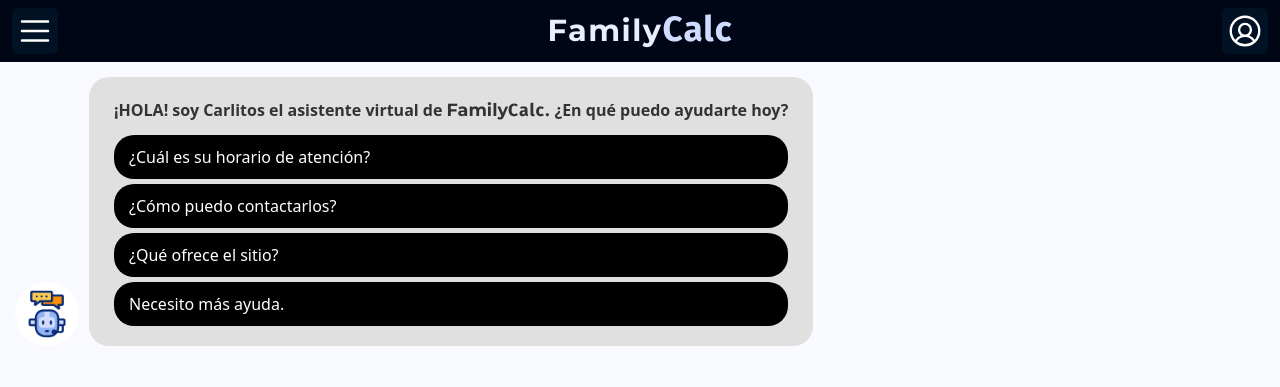
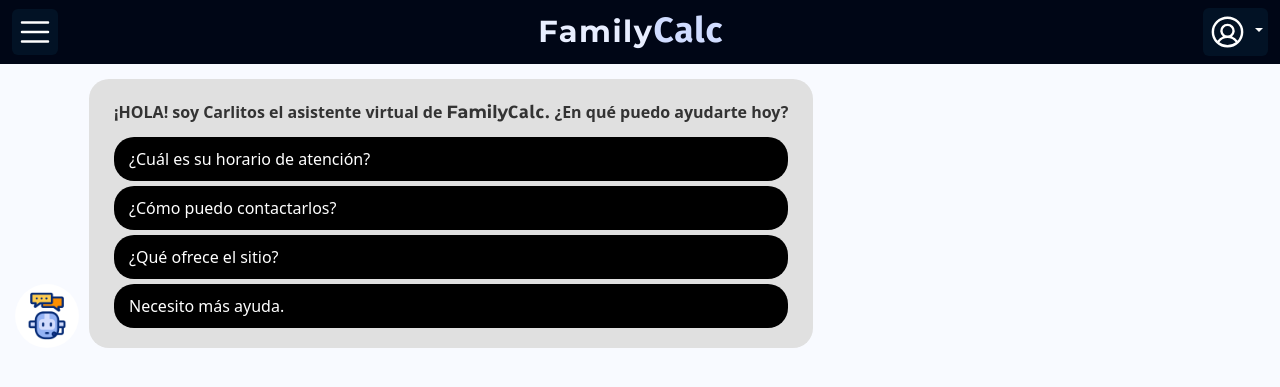
Before and after one commit to Midulio/FamilyCalc, a PHP site: page /FamilyCalc/views/chatbot/chatbot.html in a window 1280 px wide. Shown: the top 387 px of the page. Run offline with PHP 8.4, Linux system fonts and the light colour scheme.

Commit message:
Add files via upload

```diff
--- a/views/chatbot/chatbot.html
+++ b/views/chatbot/chatbot.html
@@ -52,7 +52,7 @@
                 </div>
                 <a href="../../index.html" class="logo"><h1 class="mb-1 fs-2"><span class="family">Family</span><span class="calc">Calc</span></h1></a>
                 <div>
-                    <a href="../../views/iniciarSesion/iniciarSesion.html" class="btn menu" type="button"><img src="../../src/user-circle.svg"></a>
+                    <div class="btn menu" id="userMenu"></div>
                 </div>
             </div>
         </nav>
@@ -72,6 +72,10 @@
                     </div>
                 </div>
             </div>
+
+<!-- JS -->
+<script src="../../api/sessionMenu.js"></script>
+
         <script src="script.js"></script>
     </body>
 
--- a/views/chatbot/style.css
+++ b/views/chatbot/style.css
@@ -285,6 +285,10 @@ nav{
     background-color: #333;
 }
 
+.dropdown-toggle::after {
+    color: white;
+}
+
 @media screen and (max-width:649px) {
 
     .contactos-box{
```
